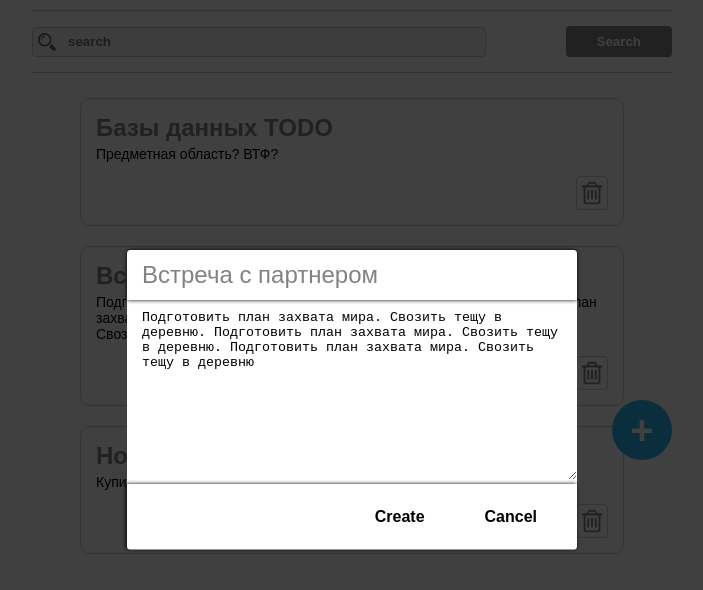
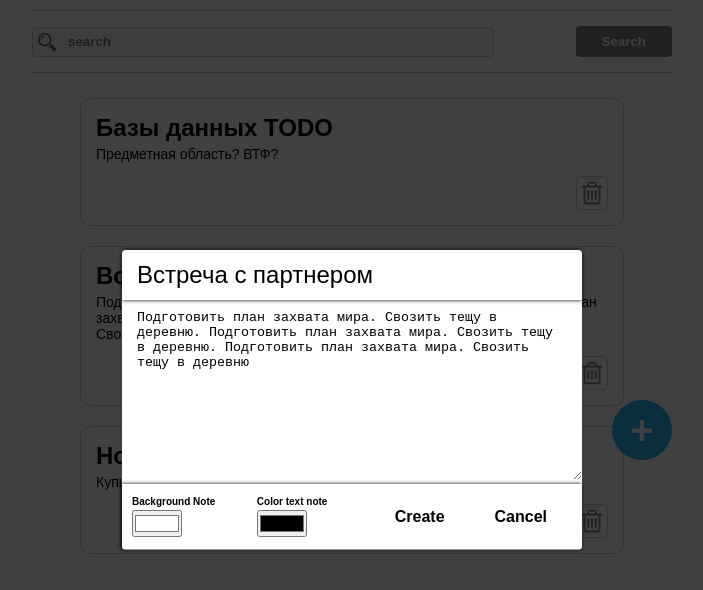
Before and after one commit to krikun1983/todo-react-redux-thunk-ts-node-express-mongobd-js, a React (Create React App) app in the folder 07_react_intro/07_react_intro/: page / in a window 1280 px wide. Both pictures are taken after a click on the item 640 px from the left and 326 px from the top of the page. Shown: the top 590 px of the page, without its empty margins (288-991 px from the left). Built offline with nearby package versions, Linux system fonts and the light colour scheme.

Commit message:
feat: add change color bg note and color text note

```diff
--- a/07_react_intro/07_react_intro/src/Ui-Kit/Button/style/Button.module.scss
+++ b/07_react_intro/07_react_intro/src/Ui-Kit/Button/style/Button.module.scss
@@ -4,9 +4,9 @@
   display: flex;
   align-items: center;
   justify-content: center;
-  padding: 7px 30px;
+  padding: 7px 25px;
   font-weight: bold;
-  background-color: $color-white;
+  background-color: transparent;
   border: none;
   border-radius: $border-radius-small;
   cursor: pointer;
--- a/07_react_intro/07_react_intro/src/components/main/NoteModalForm/NoteModal/index.tsx
+++ b/07_react_intro/07_react_intro/src/components/main/NoteModalForm/NoteModal/index.tsx
@@ -8,7 +8,13 @@ import style from '../NoteModalForm.module.scss';
 interface NoteModalProps {
   isOpenForm: boolean;
   onCloseForm: () => void;
-  onSubmitForm: (e: FormEvent<HTMLFormElement>, title: string, description: string) => void;
+  onSubmitForm: (
+    e: FormEvent<HTMLFormElement>,
+    title: string,
+    description: string,
+    bgColor: string,
+    color: string,
+  ) => void;
   note?: DataNote;
   onIsOpenForm: Dispatch<SetStateAction<boolean>>;
 }
@@ -22,6 +28,8 @@ const NoteModal: React.FC<NoteModalProps> = ({
 }) => {
   const [valueTitle, setValueTitle] = useState<string>(note ? note.title : '');
   const [valueDescription, setValueDescription] = useState<string>(note ? note.description : '');
+  const [valueBgColorNote, setValueBgColorNote] = useState<string>(note ? note.bgColor : '#ffffff');
+  const [valueColorNote, setValueColorNote] = useState<string>(note ? note.color : '#000000');
 
   const [errorTitle, setErrorTitle] = useState<boolean>(false);
   const [errorDescription, setErrorDescription] = useState<boolean>(false);
@@ -35,6 +43,16 @@ const NoteModal: React.FC<NoteModalProps> = ({
   const handleDescriptionChange = (e: ChangeEvent<HTMLTextAreaElement>) => {
     const description = e.target.value;
     setValueDescription(description);
+  };
+
+  const handleBgColorChange = (e: ChangeEvent<HTMLInputElement>) => {
+    const BgColor = e.target.value;
+    setValueBgColorNote(BgColor);
+  };
+
+  const handleColorChange = (e: ChangeEvent<HTMLInputElement>) => {
+    const color = e.target.value;
+    setValueColorNote(color);
   };
 
   const validate = () => {
@@ -75,7 +93,7 @@ const NoteModal: React.FC<NoteModalProps> = ({
       !errorDescription &&
       (valueTitle.trim().length > 0 || valueDescription.trim().length > 0)
     ) {
-      onSubmitForm(e, valueTitle, valueDescription);
+      onSubmitForm(e, valueTitle, valueDescription, valueBgColorNote, valueColorNote);
       resetForm();
     }
   };
@@ -88,6 +106,7 @@ const NoteModal: React.FC<NoteModalProps> = ({
             className={style.form_add}
             onSubmit={handleSubmitForm}
             onClick={e => e.stopPropagation()}
+            style={{backgroundColor: valueBgColorNote, color: valueColorNote}}
           >
             <input
               type="text"
@@ -109,6 +128,25 @@ const NoteModal: React.FC<NoteModalProps> = ({
               {errorDescription && 'The Description field cannot contain only spaces'}
             </div>
             <div className={style.form_add__btns}>
+              <label htmlFor="bg-color">
+                Background Note
+                <input
+                  className={style.form_add__colors}
+                  type="color"
+                  onChange={handleBgColorChange}
+                  value={valueBgColorNote}
+                  id="bg-color"
+                />
+              </label>
+              <label htmlFor="bg-color">
+                Color text note
+                <input
+                  className={style.form_add__colors}
+                  type="color"
+                  onChange={handleColorChange}
+                  value={valueColorNote}
+                />
+              </label>
               <Button
                 text="Create"
                 type="submit"
--- a/07_react_intro/07_react_intro/src/components/main/NoteModalForm/NoteModalForm.module.scss
+++ b/07_react_intro/07_react_intro/src/components/main/NoteModalForm/NoteModalForm.module.scss
@@ -15,9 +15,8 @@
   top: 50%;
   left: 50%;
   z-index: 15;
-  width: 450px;
+  width: 460px;
   height: 300px;
-  background-color: $color-white;
   border-radius: $border-radius-small;
   transform: translate(-50%, -50%);
 
@@ -28,9 +27,9 @@
     width: 100%;
     height: 50px;
     padding-left: 15px;
-    color: $color-gray;
+    color: inherit;
     font-size: $font-size-input-header;
-    background-color: $color-white;
+    background-color: inherit;
     border: none;
     border-top-left-radius: $border-radius-small;
     border-top-right-radius: $border-radius-small;
@@ -40,12 +39,14 @@
 
   &__text {
     display: inline-block;
-    min-width: 450px;
-    max-width: 450px;
+    min-width: 460px;
+    max-width: 460px;
     min-height: 180px;
     max-height: 180px;
     margin-top: 50px;
     padding: 10px 15px;
+    color: inherit;
+    background-color: inherit;
     border: none;
     outline: none;
   }
@@ -55,8 +56,21 @@
     align-items: center;
     justify-content: flex-end;
     height: 65px;
-    padding-right: 10px;
+    padding: 0 10px;
     box-shadow: -1px 0 4px $color-black;
+
+    label {
+      font-weight: bold;
+      font-size: 10px;
+    }
+
+    input {
+      margin-top: 3px;
+    }
+  }
+
+  &__colors {
+    margin-right: auto;
   }
 
   &__button {
@@ -74,7 +88,8 @@
 .form_field_title_error,
 .form_field_desc_error {
   height: 12px;
-  color: $color-error-dark;
+  color: $color-error-dark !important;
+  font-weight: bold;
   font-size: 12px;
 }
 
@@ -93,6 +108,6 @@
 }
 
 .form_field_error {
-  background-color: $color-error;
+  background-color: $color-error !important;
   border: 1px solid $color-error-dark;
 }
--- a/07_react_intro/07_react_intro/src/components/main/NoteModalForm/index.tsx
+++ b/07_react_intro/07_react_intro/src/components/main/NoteModalForm/index.tsx
@@ -20,9 +20,23 @@ const NoteModalForm: React.FC = () => {
     setIsOpenForm(false);
   };
 
-  const handleSubmit = (e: FormEvent<HTMLFormElement>, title: string, description: string) => {
+  const handleSubmit = (
+    e: FormEvent<HTMLFormElement>,
+    title: string,
+    description: string,
+    bgColor: string,
+    color: string,
+  ) => {
     e.preventDefault();
-    dispatch(addNoteActionAsync({title: title, description: description, id: idMax++}));
+    dispatch(
+      addNoteActionAsync({
+        title: title,
+        description: description,
+        bgColor: bgColor,
+        color: color,
+        id: idMax++,
+      }),
+    );
     handleClose();
   };
 
--- a/07_react_intro/07_react_intro/src/components/main/NotesList/Notes/Notes.module.scss
+++ b/07_react_intro/07_react_intro/src/components/main/NotesList/Notes/Notes.module.scss
@@ -2,7 +2,6 @@
 
 .item__header {
   margin-bottom: 4px;
-  color: $color-gray;
   font-size: 24px;
 }
 
--- a/07_react_intro/07_react_intro/src/components/main/NotesList/index.tsx
+++ b/07_react_intro/07_react_intro/src/components/main/NotesList/index.tsx
@@ -57,21 +57,33 @@ const NotesList: React.FC = () => {
     id: number,
     title: string,
     description: string,
+    bgColor: string,
+    color: string,
   ): DataNote[] => {
     const idx = arr.findIndex(item => item.id === id);
     const newItem = {...arr[idx]};
     newItem.title = title;
     newItem.description = description;
+    newItem.bgColor = bgColor;
+    newItem.color = color;
     return [...arr.slice(0, idx), newItem, ...arr.slice(idx + 1)];
   };
 
-  const handleSubmit = (e: FormEvent<HTMLFormElement>, title: string, description: string) => {
+  const handleSubmit = (
+    e: FormEvent<HTMLFormElement>,
+    title: string,
+    description: string,
+    bgColor: string,
+    color: string,
+  ) => {
     e.preventDefault();
     const dataNotesUpdate = changeNote(
       dataNotesState,
       noteCurrent?.id as number,
       title,
       description,
+      bgColor,
+      color,
     );
     dispatch(updateNoteActionAsync(dataNotesUpdate));
     handleCloseForm();
@@ -81,9 +93,14 @@ const NotesList: React.FC = () => {
     <>
       <ul className={style.notes_group}>
         {searchValue.map(item => {
-          const {id, ...rest} = item;
+          const {id, color, bgColor, ...rest} = item;
           return (
-            <li className={style.notes_group__item} onClick={() => handleOpenForm(item)} key={id}>
+            <li
+              className={style.notes_group__item}
+              style={{backgroundColor: bgColor, color: color}}
+              onClick={() => handleOpenForm(item)}
+              key={id}
+            >
               <Notes {...rest} onOpenFormDeleteNote={e => handleOpenFormDeleteNote(e, id)} />
             </li>
           );
--- a/07_react_intro/07_react_intro/src/constants/dataNotes.ts
+++ b/07_react_intro/07_react_intro/src/constants/dataNotes.ts
@@ -2,17 +2,23 @@ const DATA_NOTES = [
   {
     title: 'Базы данных TODO',
     description: 'Предметная область? ВТФ?',
+    bgColor: '#ffffff',
+    color: '#000000',
     id: 1,
   },
   {
     title: 'Встреча с партнером',
     description:
       'Подготовить план захвата мира. Свозить тещу в деревню. Подготовить план захвата мира. Свозить тещу в деревню. Подготовить план захвата мира. Свозить тещу в деревню',
+    bgColor: '#ffffff',
+    color: '#000000',
     id: 2,
   },
   {
     title: 'Ноутбук',
     description: 'Купить классный ноутбук',
+    bgColor: '#ffffff',
+    color: '#000000',
     id: 3,
   },
 ];
--- a/07_react_intro/07_react_intro/src/store/types/notes.ts
+++ b/07_react_intro/07_react_intro/src/store/types/notes.ts
@@ -1,6 +1,8 @@
 export interface DataNote {
   title: string;
   description: string;
+  bgColor: string;
+  color: string;
   id: number;
 }
 
```
